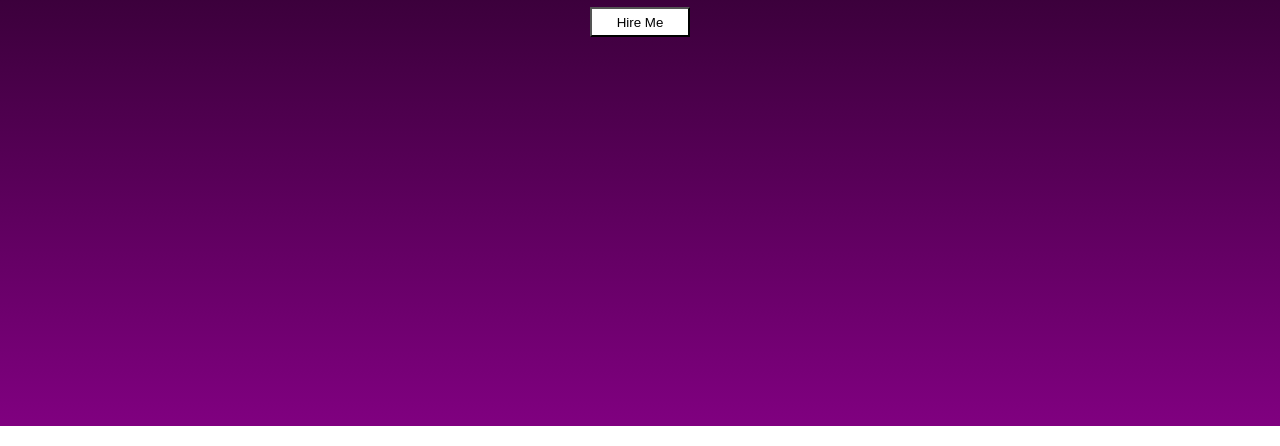
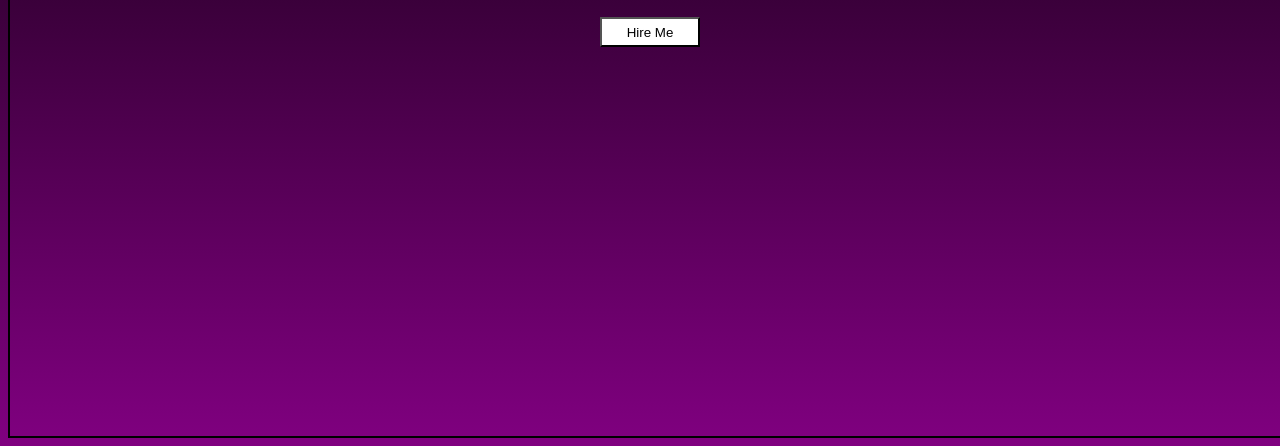
Before and after one commit to TANU0407/TANU0407.github.io, a plain HTML site: page index.html in a window 1280 px wide. Shown: the part 374-820 px from the top of the page. Drawn offline with Linux system fonts and the light colour scheme.

Commit message:
Update index.html with border and height changes
Added border to body and adjusted height.

```diff
--- a/index.html
+++ b/index.html
@@ -5,17 +5,15 @@
 	<meta name="viewport" content="width=device-width, initial-scale=1.0">
 <title></title>
 <style type="text/css">
-	body
+body
 	{
-
-	 min-height:100vh;
+	 border: 2px solid black;
+	height:100vh;
 	 width: 100%;
-	 margin: 0;
      background:linear-gradient(black,purple);
-     color:white;
-     	font-style:poppins,sans-serif;
+     color: white;
 	}
-nav
+	nav
 	{
 		background: black;
 		padding: 15px;
```
